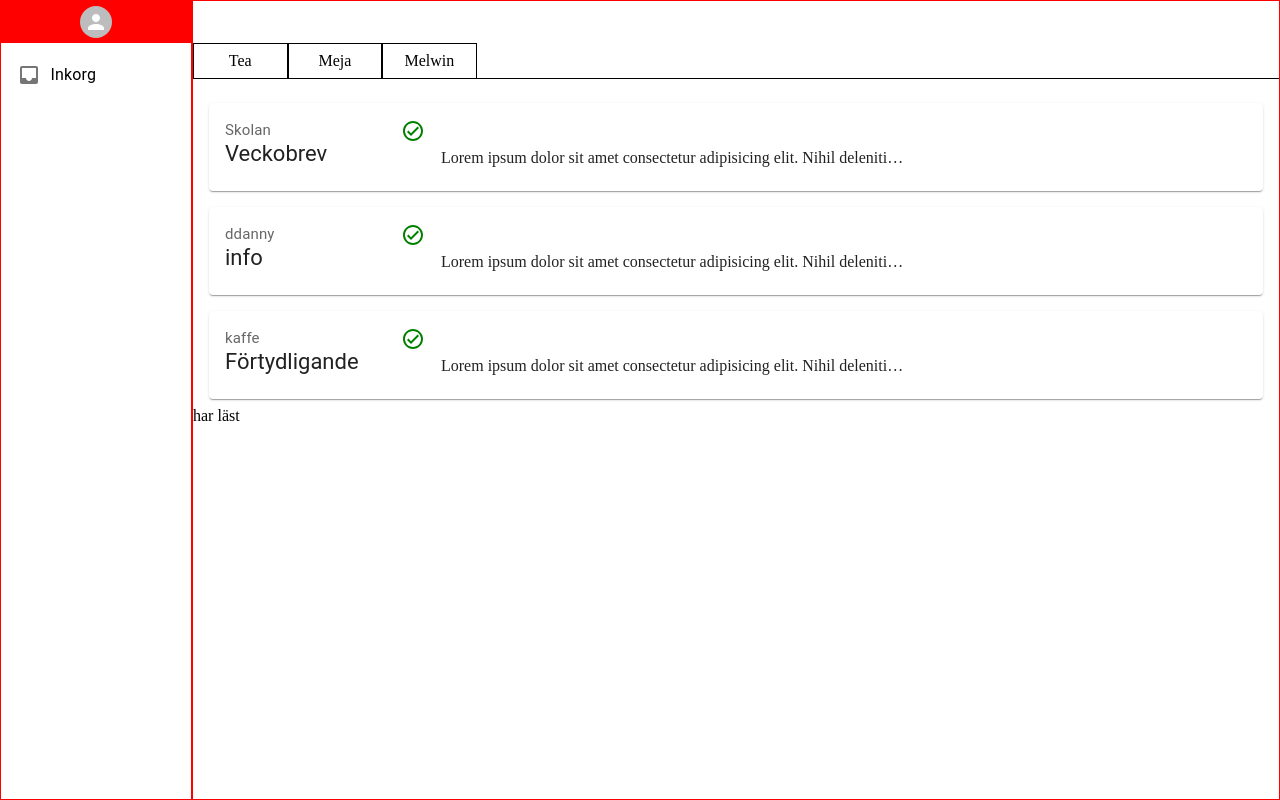
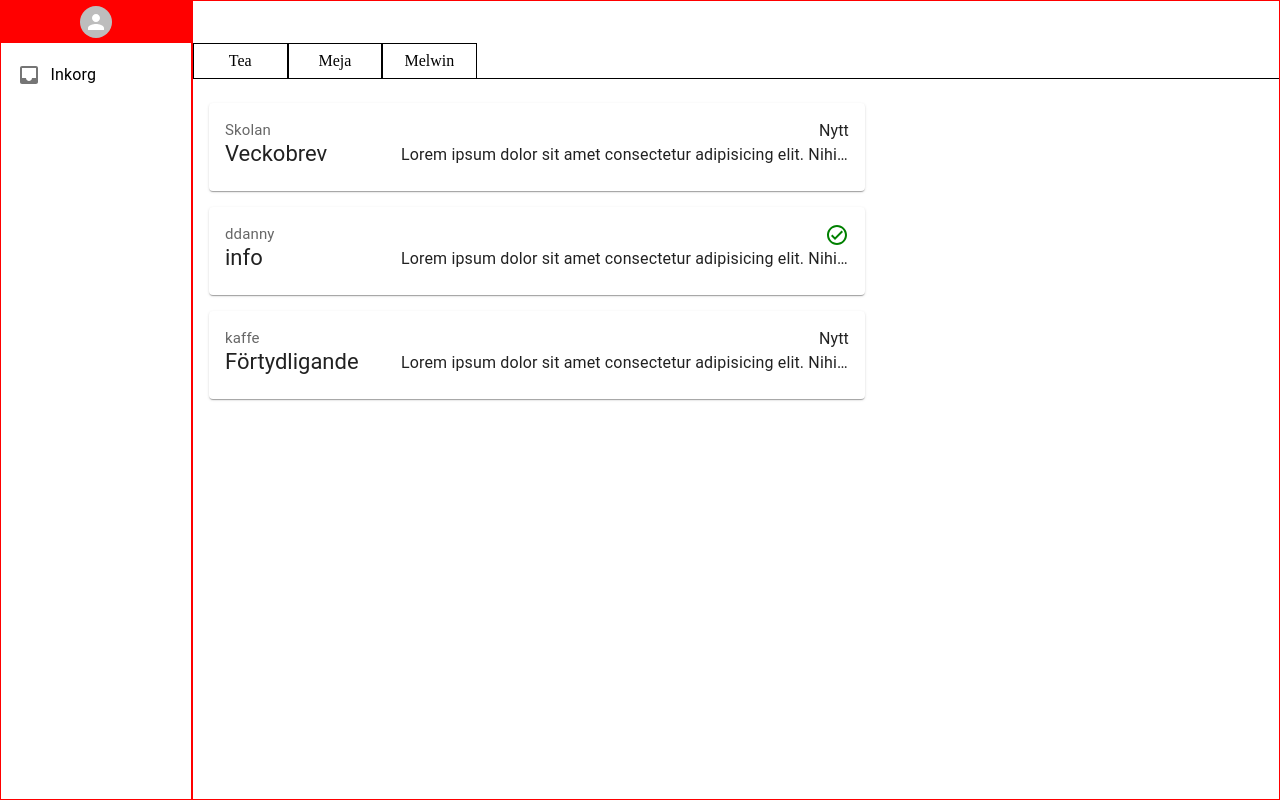
Before and after one commit to A-ForssmanP/InteractWithSchool, a React (Vite) app in the folder frontend/: page / in a window 1280 px wide. Built offline with nearby package versions, Linux system fonts and the light colour scheme.

Commit message:
inbox feedback and styling
Giving the user feedback if the msg has ben opened or not. Styling the component.

```diff
--- a/frontend/src/components/inbox/Inbox.jsx
+++ b/frontend/src/components/inbox/Inbox.jsx
@@ -10,18 +10,21 @@ function Inbox() {
       title: "Veckobrev",
       message:
         "Lorem ipsum dolor sit amet consectetur adipisicing elit. Nihil deleniti nostrum doloremque, ipsum eum, dolores quaerat quasi ea modi sunt voluptatum, est consectetur nisi placeat! Perspiciatis, veniam excepturi. Nemo, vitae?",
+      opened: false,
     },
     {
       from: "ddanny",
       title: "info",
       message:
         "Lorem ipsum dolor sit amet consectetur adipisicing elit. Nihil deleniti nostrum doloremque, ipsum eum, dolores quaerat quasi ea modi sunt voluptatum, est consectetur nisi placeat! Perspiciatis, veniam excepturi. Nemo, vitae?",
+      opened: true,
     },
     {
       from: "kaffe",
       title: "Förtydligande",
       message:
         "Lorem ipsum dolor sit amet consectetur adipisicing elit. Nihil deleniti nostrum doloremque, ipsum eum, dolores quaerat quasi ea modi sunt voluptatum, est consectetur nisi placeat! Perspiciatis, veniam excepturi. Nemo, vitae?",
+      opened: false,
     },
   ];
   return (
--- a/frontend/src/components/inboxMessages/InboxMessages.jsx
+++ b/frontend/src/components/inboxMessages/InboxMessages.jsx
@@ -3,13 +3,19 @@ import Card from "@mui/material/Card";
 import CardContent from "@mui/material/CardContent";
 import Typography from "@mui/material/Typography";
 import CheckCircleOutlineOutlinedIcon from "@mui/icons-material/CheckCircleOutlineOutlined";
+import { useState } from "react";
 function InboxMessages({ message }) {
   return (
     <List>
       {message.map((msg, index) => {
         return (
           <ListItem key={index}>
-            <Card sx={{ width: "100%", cursor: "pointer" }}>
+            <Card
+              sx={{
+                cursor: "pointer",
+                "&:hover": { background: "rgba(0, 0, 0, 0.04)" },
+              }}
+            >
               <CardContent sx={{ display: "flex" }}>
                 <Box
                   width="11rem"
@@ -31,24 +37,34 @@ function InboxMessages({ message }) {
                     {msg.title}
                   </Typography>
                 </Box>
-                <CheckCircleOutlineOutlinedIcon sx={{ color: "green" }} />
+                <Box maxWidth="28rem" whiteSpace={"nowrap"}>
+                  <Box display={"flex"} justifyContent={"right"}>
+                    {!msg.opened ? (
+                      <Typography>Nytt</Typography>
+                    ) : (
+                      <CheckCircleOutlineOutlinedIcon
+                        sx={{
+                          color: "green",
+                        }}
+                      />
+                    )}
+                  </Box>
                   <Typography
-                  variant="p"
-                  maxWidth="30rem"
+                    // variant="p"
+                    // width="1rem"
                     overflow="hidden"
                     textOverflow="ellipsis"
-                  whiteSpace="nowrap"
-                  paddingLeft={2}
-                  marginTop="auto"
+                    // whiteSpace="nowrap"
+                    // marginTop="auto"
                   >
                     {msg.message}
                   </Typography>
+                </Box>
               </CardContent>
             </Card>
           </ListItem>
         );
-      })}{" "}
-      har läst
+      })}
     </List>
   );
 }
```
Lines whose indentation alone changed are shown as unchanged.
